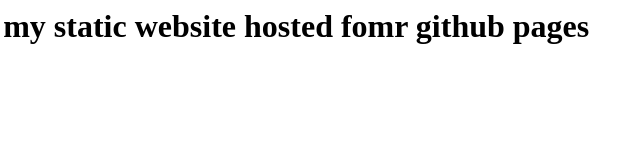
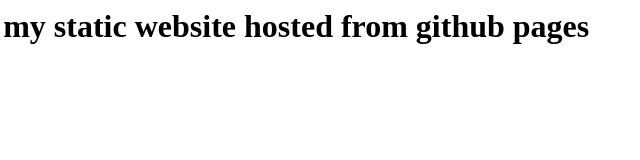
Before and after one commit to ujjvalaluru/ujjvalaluru.github.io, a plain HTML site: page index.html in a window 1280 px wide. Shown: the full height of the page, 404-1044 px from the left. Drawn offline with Linux system fonts and the light colour scheme.

Commit message:
third commit

```diff
--- a/index.html
+++ b/index.html
@@ -3,7 +3,7 @@
 		<title>Ujjval Aluru</title>
 	</head>
 	<body>
-		<h1>I am Ujjval Aluru and this is my static website hosted fomr github pages</h1>
+		<h1>I am Ujjval Aluru and this is my static website hosted from github pages</h1>
 
 	</body>
 </html>
```
